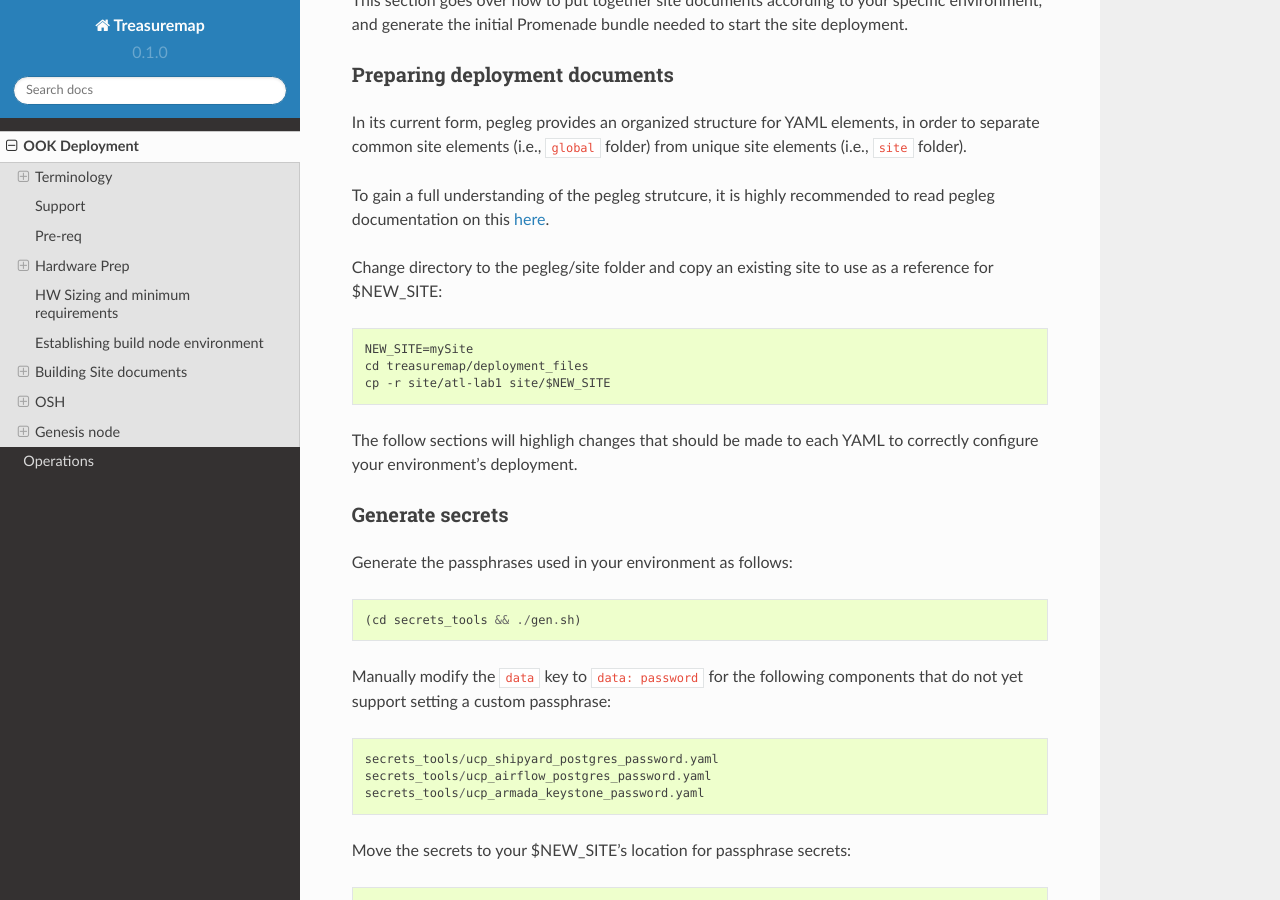
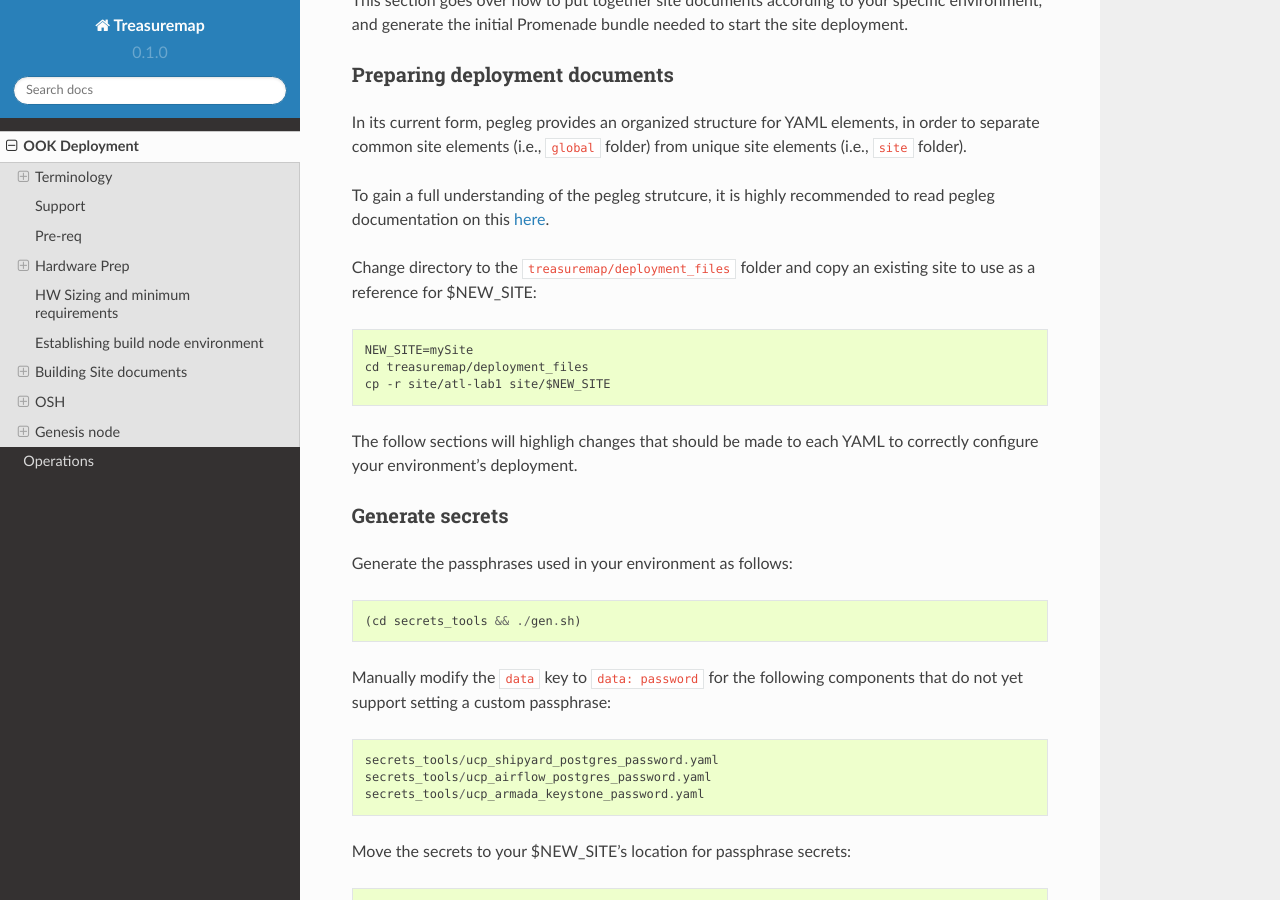
Before and after one commit to att-comdev/treasuremap, a Sphinx documentation site: the page built from docs/source/deployment.rst, in a window 1280 px wide and 900 px high, scrolled down 3373 px. Built offline with Sphinx 7.4.7 and the Read the Docs theme 2.0.0, drawn with Linux system fonts in a browser that asks for light colours.

Commit message:
Doc directory description bugfix
Change-Id: Ia2be70c9c74abc0cf7fb6406613e8e0751dda081

```diff
--- a/docs/source/deployment.rst
+++ b/docs/source/deployment.rst
@@ -183,8 +183,8 @@
 To gain a full understanding of the pegleg strutcure, it is highly recommended
 to read pegleg documentation on this `here <https://pegleg.readthedocs.io/en/latest/artifacts.html/>`_.
 
-Change directory to the pegleg/site folder and copy an existing site to use as a
-reference for $NEW_SITE::
+Change directory to the ``treasuremap/deployment_files`` folder and copy an existing
+site to use as a reference for $NEW_SITE::
 
     NEW_SITE=mySite
     cd treasuremap/deployment_files
```
